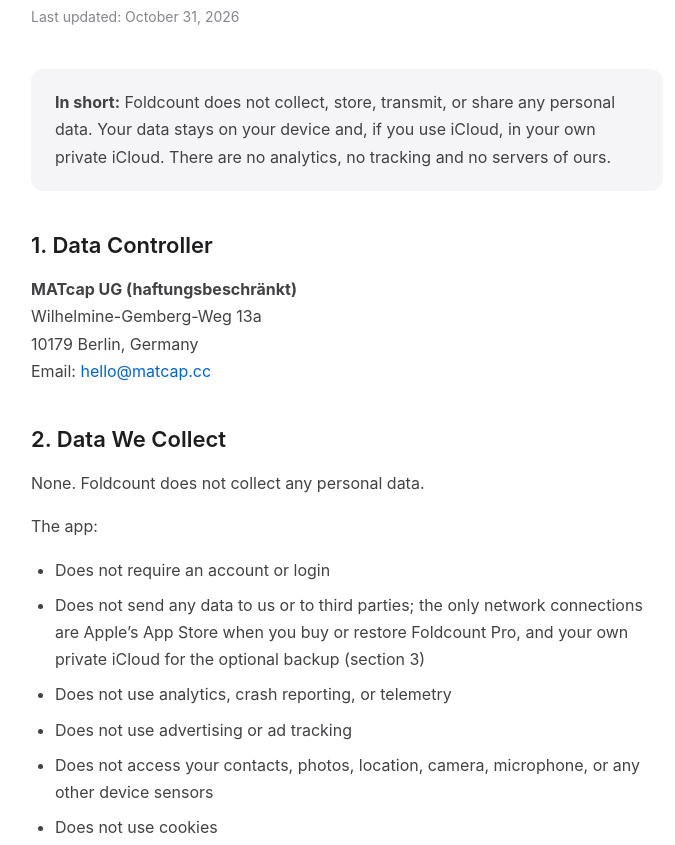
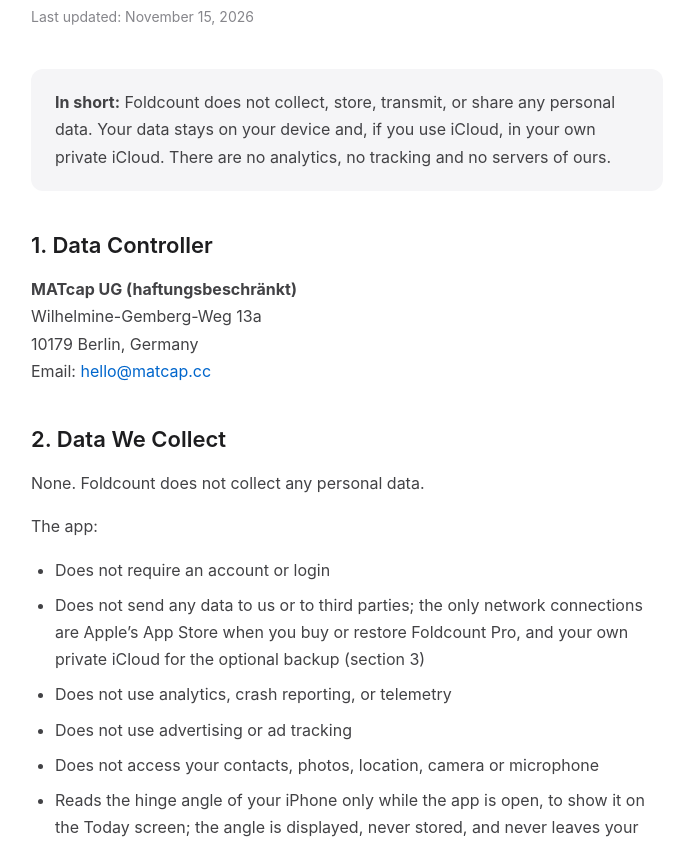
Before and after one commit to matcapug/foldcount-legal, a plain HTML site: page privacy.html in a window 1280 px wide. Shown: the part 105-950 px from the top of the page, without its empty margins (293-968 px from the left). Drawn offline with Linux system fonts and the light colour scheme.

Commit message:
Privacy policy: hinge angle is read for display only
Co-Authored-By: Claude <noreply@anthropic.com>
Claude-Session: https://claude.ai/code/session_01KbmpfsLn4b1b3iBwGXtWFs

```diff
--- a/privacy.html
+++ b/privacy.html
@@ -25,7 +25,7 @@
 <body>
     <div class="container">
         <h1>Privacy Policy</h1>
-        <p class="updated">Last updated: October 31, 2026</p>
+        <p class="updated">Last updated: November 15, 2026</p>
 
         <div class="highlight">
             <p><strong>In short:</strong> Foldcount does not collect, store, transmit, or share any personal data. Your data stays on your device and, if you use iCloud, in your own private iCloud. There are no analytics, no tracking and no servers of ours.</p>
@@ -47,7 +47,8 @@
             <li>Does not send any data to us or to third parties; the only network connections are Apple&rsquo;s App Store when you buy or restore Foldcount Pro, and your own private iCloud for the optional backup (section 3)</li>
             <li>Does not use analytics, crash reporting, or telemetry</li>
             <li>Does not use advertising or ad tracking</li>
-            <li>Does not access your contacts, photos, location, camera, microphone, or any other device sensors</li>
+            <li>Does not access your contacts, photos, location, camera or microphone</li>
+            <li>Reads the hinge angle of your iPhone only while the app is open, to show it on the Today screen; the angle is displayed, never stored, and never leaves your device</li>
             <li>Does not use cookies</li>
         </ul>
 
```
